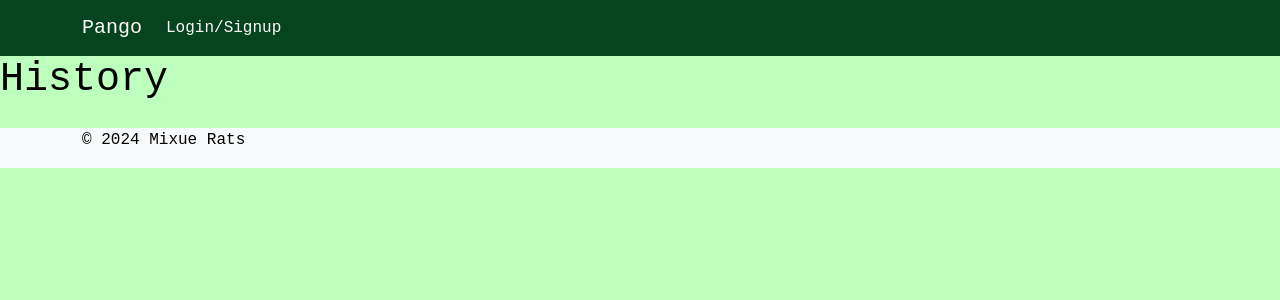
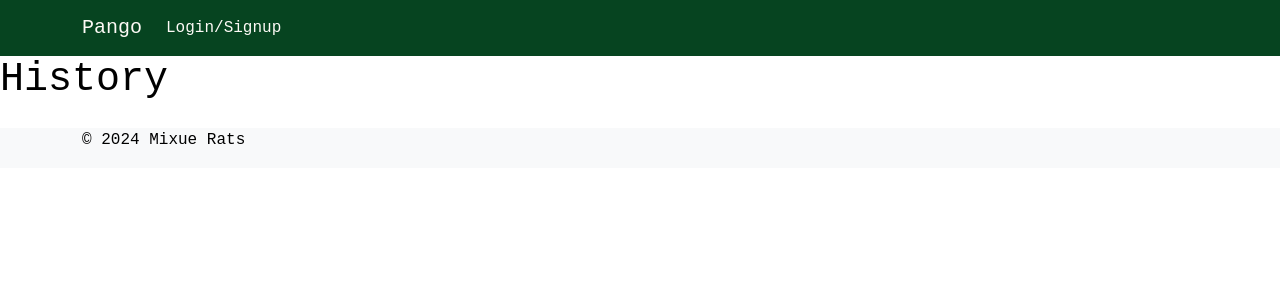
Before and after one commit to Mixue-Rats/pango, a React (Create React App) app in the folder frontend-hacksg/: page /history in a window 1280 px wide. Shown: the top 300 px of the page. Built offline with nearby package versions, Linux system fonts and the light colour scheme.

Commit message:
style for search page

```diff
--- a/frontend-hacksg/src/App.css
+++ b/frontend-hacksg/src/App.css
@@ -157,8 +157,8 @@ body {
 }
 
 body {
-  font-family: 'Proxima Nova', ;
-  background: #bdffbd;
+  font-family: monospace;
+  background: white;
 }
 
 .wrapper {
--- a/frontend-hacksg/src/components/TabContainer.tsx
+++ b/frontend-hacksg/src/components/TabContainer.tsx
@@ -13,10 +13,10 @@ const TabContainer = ({events}: EventsListProps) => {
     const [key, setKey] = useState('recommendations');
 
     return (
-        <Container className="p-3 mt-1">
-            <Container className='my-2'>
+        <Container className="p-3 mt-1" style={{backgroundColor:'smokewhite'}}>
+            <Container className='my-2' style={{backgroundColor:'smokewhite'}}>
                 { key === "recommendations" ? (
-                    <Row>
+                    <Row style={{backgroundColor:'smokewhite'}}>
                         <Col xs={2} md={1} className='d-flex flex-row justify-content-start'>
                             <img src={robopango} alt="RoboPango" width="70" height="70"/>
                         </Col>
@@ -25,7 +25,7 @@ const TabContainer = ({events}: EventsListProps) => {
                         </Col>
                     </Row>
                 ) : (
-                    <Row>
+                    <Row style={{backgroundColor:'smokewhite'}}>
                         <Col xs={2} md={1} className='d-flex flex-row justify-content-center align-items-center'>
                             <img src={red_pin} alt="red pin" width="60" height="50" style={{padding:"1"}}/>
                         </Col>
```
